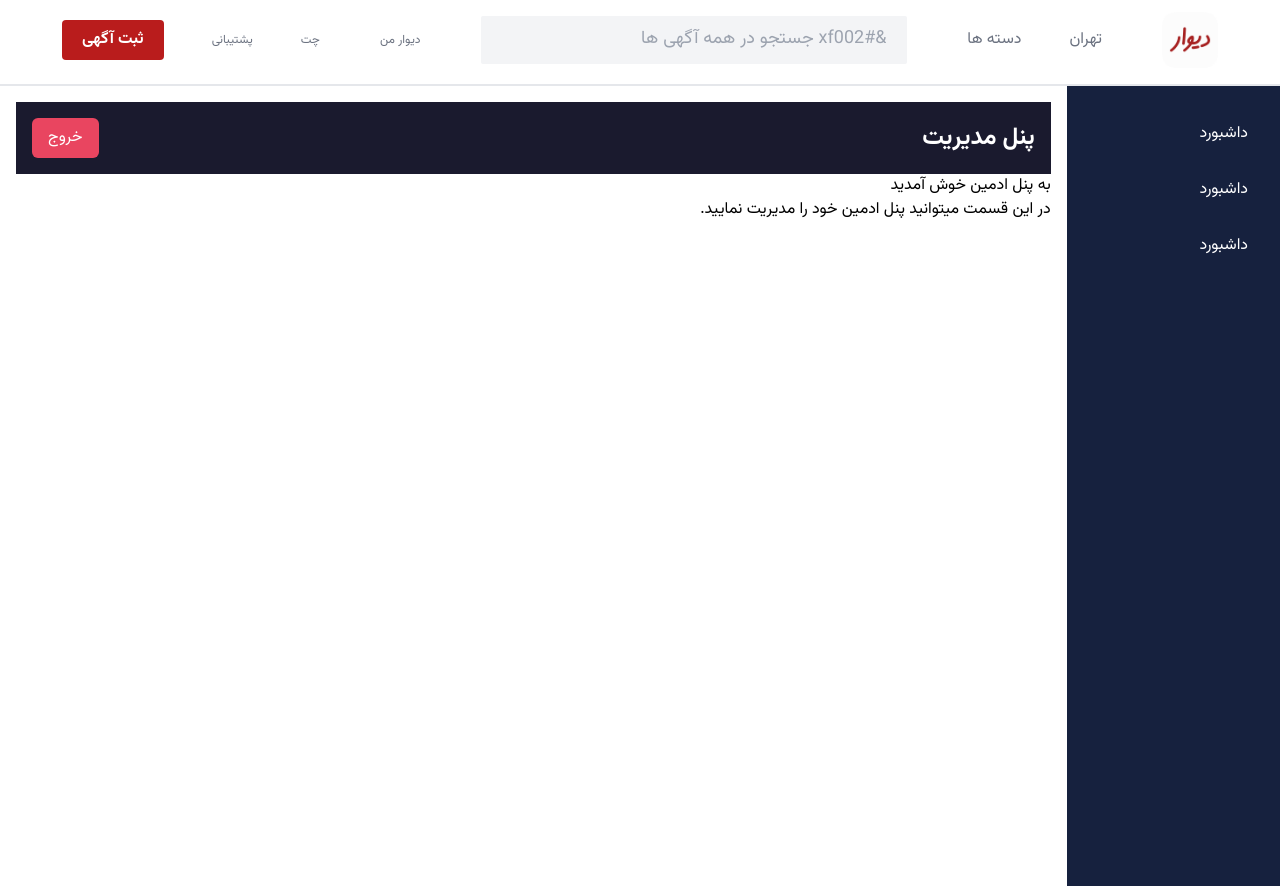
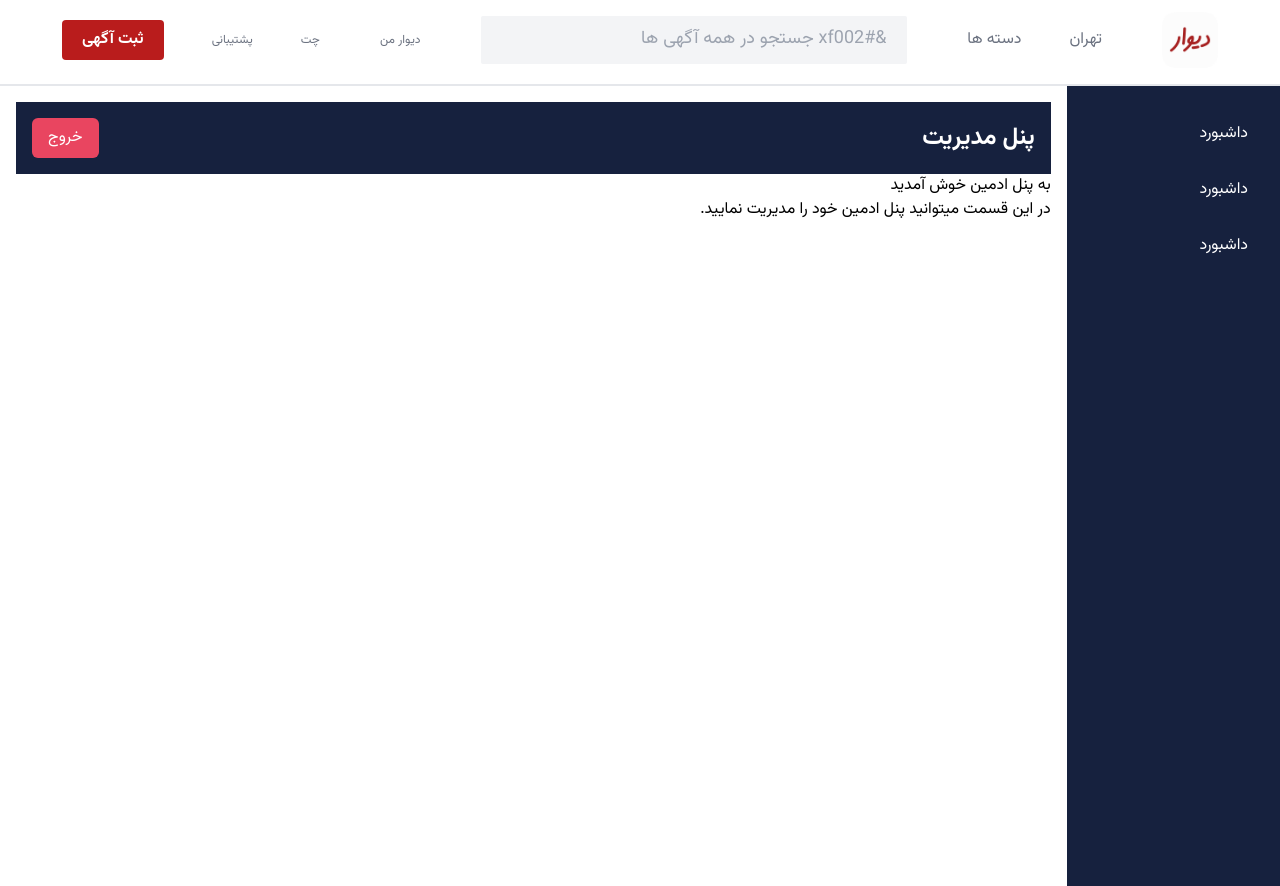
Before and after one commit to moham7dreza/bazaar-next, a Next.js app: page /admin in a window 1280 px wide. Built offline with nearby package versions, Linux system fonts and the light colour scheme; some icons are missing.

Commit message:
add category crud pages to admin

```diff
--- /dev/null
+++ b/app/admin/category/create/page.js
@@ -0,0 +1,11 @@
+import React from 'react';
+
+const CategoryCreate = () => {
+    return (
+        <div>
+
+        </div>
+    );
+};
+
+export default CategoryCreate;
--- /dev/null
+++ b/app/admin/category/edit/[id]/page.js
@@ -0,0 +1,11 @@
+import React from 'react';
+
+const CategoryEdit = () => {
+    return (
+        <div>
+
+        </div>
+    );
+};
+
+export default CategoryEdit;
--- /dev/null
+++ b/app/admin/category/page.js
@@ -0,0 +1,11 @@
+import React from 'react';
+
+const CategoryIndex = () => {
+    return (
+        <div>
+
+        </div>
+    );
+};
+
+export default CategoryIndex;
--- a/app/components/ui/admin/Header.js
+++ b/app/components/ui/admin/Header.js
@@ -3,7 +3,7 @@ import React from "react";
 const Header = () => {
   return (
     <header>
-      <nav className="flex justify-between items-center p-4 bg-[var(--primary-bg)] text-[var(--text-color)]">
+      <nav className="flex justify-between items-center p-4 bg-[var(--sidebar-bg)] text-[var(--text-color)]">
         <div>
           <h1 className="text-2xl font-bold">پنل مدیریت</h1>
         </div>
```
